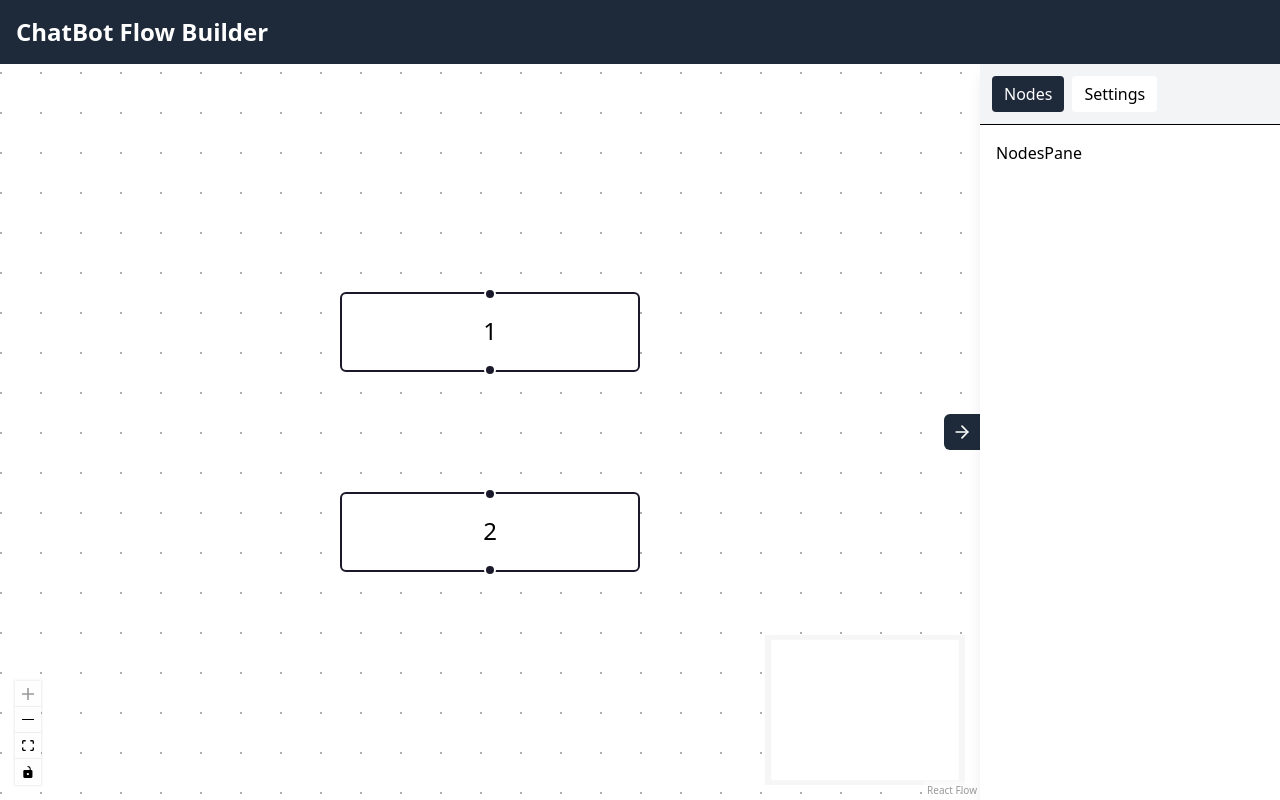
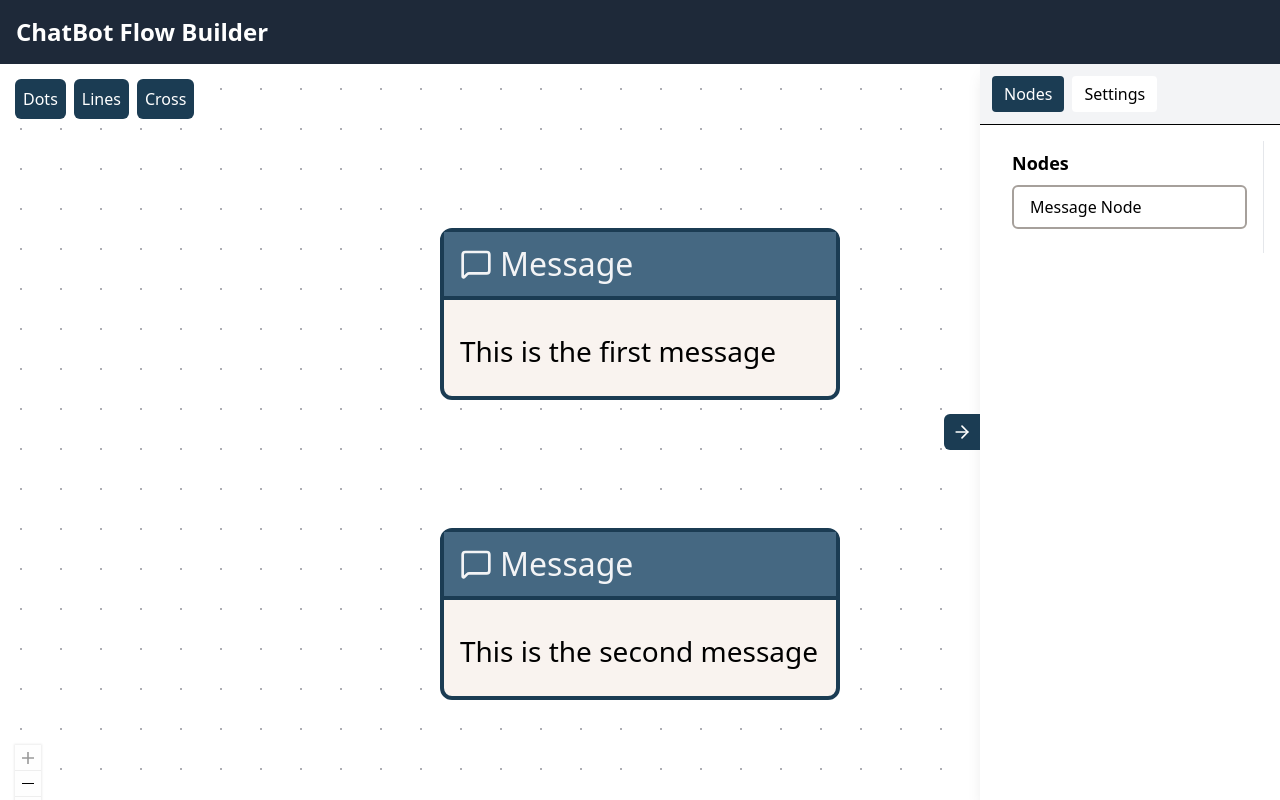
Before and after one commit to Mayankt-21/Chatbot-FlowBuilder-BiteSpeed, a React (Vite) app in the folder frontend/: page / in a window 1280 px wide. Built offline with nearby package versions, Linux system fonts and the light colour scheme.

Commit message:
Drag and Drop Functionality

```diff
--- a/frontend/src/Pages/Home.jsx
+++ b/frontend/src/Pages/Home.jsx
@@ -34,7 +34,7 @@ const Home = () => {
           {/* Toggle Button */}
           <button
             onClick={() => setIsOpen(!isOpen)}
-            className="absolute left-0 top-1/2 -translate-x-full -translate-y-1/2 bg-gray-800 text-white p-2 rounded-l-md hover:bg-gray-700 cursor-pointer transition-colors"
+            className="absolute left-0 top-1/2 -translate-x-full -translate-y-1/2 bg-[#1B3C53] text-white p-2 rounded-l-md hover:bg-gray-700 cursor-pointer transition-colors"
           >
             {isOpen ? <ArrowRight size={20} /> : <ArrowLeft size={20} />}
           </button>
@@ -46,7 +46,7 @@ const Home = () => {
                 onClick={() => setActivePane("nodes")}
                 className={`px-3 py-1.5 rounded ${
                   activePane === "nodes"
-                    ? "bg-gray-800 text-white"
+                    ? "bg-[#1B3C53] text-white"
                     : "bg-white hover:bg-gray-50"
                 }`}
               >
@@ -56,7 +56,7 @@ const Home = () => {
                 onClick={() => setActivePane("settings")}
                 className={`px-3 py-1.5 rounded ${
                   activePane === "settings"
-                    ? "bg-gray-800 text-white"
+                    ? "bg-[#1B3C53] text-white"
                     : "bg-white hover:bg-gray-50"
                 }`}
               >
--- a/frontend/src/components/NodeElements/MessageNode.jsx
+++ /dev/null
@@ -1,5 +0,0 @@
-const MessageNode = ({ message }) => {
-  return <>{message}</>;
-};
-
-export default MessageNode;
--- /dev/null
+++ b/frontend/src/components/NodeTypes/MessageNode.jsx
@@ -0,0 +1,12 @@
+import { MessageSquare } from "lucide-react";
+
+const MessageNode = ({ data }) => {
+  return (
+    <div className="flex flex-col rounded-md w-[200px] h-full bg-[#F9F3EF] border-2 border-[#1B3C53] gap-1">
+      <div className="flex bg-[#456882] rounded-x-md text-gray-100 text-m border-b-2 border-[#1B3C53] justify-start items-center px-2 py-1 gap-1"> <MessageSquare size={16} className="text-gray-100"/> <span> Message </span> </div>
+      <div className="flex flex-wrap px-2 py-3 text-sm rounded-b-md"> {data.message} </div>
+    </div>
+  );
+};
+
+export default MessageNode;
--- a/frontend/src/components/ReactFlow/ReactFlowArea.jsx
+++ b/frontend/src/components/ReactFlow/ReactFlowArea.jsx
@@ -1,26 +1,136 @@
-import React, { useState } from "react";
-import { ReactFlow, Background, MiniMap, Controls, Panel } from "@xyflow/react";
-import MessageNode from "../NodeElements/MessageNode";
+import React, { useState, useCallback } from "react";
+import {
+  ReactFlow,
+  Background,
+  MiniMap,
+  Controls,
+  Panel,
+  ReactFlowProvider,
+  useReactFlow,
+} from "@xyflow/react";
+import MessageNode from "../NodeTypes/MessageNode";
 import "@xyflow/react/dist/style.css";
 
 const initialNodes = [
-  { id: "1", position: { x: 0, y: 0 }, data: { label: "1" } },
-  { id: "2", position: { x: 0, y: 100 }, data: { label: "2" } },
+  {
+    id: "1",
+    type: "messageNode",
+    position: { x: 0, y: 0 },
+    data: {
+      label: "Message Node 1",
+      message: "This is the first message",
+    },
+    isConnectable: true,
+    isDraggable: true,
+  },
+  {
+    id: "2",
+    type: "messageNode",
+    position: { x: 0, y: 150 },
+    data: {
+      label: "Message Node 2",
+      message: "This is the second message",
+    },
+  },
 ];
 
-const ReactFlowArea = () => {
+// Define the node types
+const nodeTypes = {
+  messageNode: MessageNode,
+};
+
+const BackgroundType = {
+  dots: "Dots",
+  lines: "Lines",
+  cross: "Cross",
+};
+
+const Flow = () => {
+  const [nodes, setNodes] = useState(initialNodes);
   const [variant, setvariant] = useState("dots");
   const [showMiniMap, setShowMiniMap] = useState(true);
+  const reactFlowInstance = useReactFlow();
+
+  const onDragOver = useCallback((event) => {
+    event.preventDefault();
+    event.dataTransfer.dropEffect = "move";
+  }, []);
+
+  const onDrop = useCallback(
+    (event) => {
+      event.preventDefault();
+
+      const reactFlowBounds = event.currentTarget.getBoundingClientRect();
+      const type = event.dataTransfer.getData("Node");
+
+      // Check if the dropped element is valid
+      if (typeof type === "undefined" || !type) {
+        return;
+      }
+
+      // Get the drop position relative to the viewport
+      const position = reactFlowInstance.screenToFlowPosition({
+        x: event.clientX,
+        y: event.clientY,
+      });
+
+      // Create a new node
+      const newNode = {
+        id: `${type}_${nodes.length + 1}`,
+        type,
+        position,
+        data: {
+          label: `${type} ${nodes.length + 1}`,
+          message: `This is a new ${type}`,
+        },
+        isConnectable: true,
+        isDraggable: true,
+      };
+
+      setNodes((nds) => nds.concat(newNode));
+    },
+    [nodes, reactFlowInstance]
+  );
+
+  const BackgroundButtons = () => {
+    return (
+      <div className="flex gap-2">
+        {Object.entries(BackgroundType).map(([type, value]) => (
+          <button
+            key={type}
+            onClick={() => setvariant(type)}
+            className="flex justify-center items-center bg-[#1B3C53] text-white rounded-md p-2"
+          >
+            {value}
+          </button>
+        ))}
+      </div>
+    );
+  };
+
   return (
-    <>
-      <div className="w-full h-full text-black">
-        <ReactFlow nodes={initialNodes} fitView>
-          <Background variant={variant} />
-          {showMiniMap && <MiniMap />}
-          <Controls />
-        </ReactFlow>
-      </div>
-    </>
+    <div className="w-screen h-screen text-black">
+      <ReactFlow
+        nodes={nodes}
+        nodeTypes={nodeTypes}
+        onDragOver={onDragOver}
+        onDrop={onDrop}
+        fitView
+      >
+        <Panel position="top-left"> <BackgroundButtons/> </Panel>
+        <Background variant={variant} />
+        {showMiniMap && <MiniMap />}
+        <Controls />
+      </ReactFlow>
+    </div>
+  );
+};
+
+const ReactFlowArea = () => {
+  return (
+    <ReactFlowProvider>
+      <Flow />
+    </ReactFlowProvider>
   );
 };
 
--- a/frontend/src/components/Sidebars/NodesPane.jsx
+++ b/frontend/src/components/Sidebars/NodesPane.jsx
@@ -1,9 +1,23 @@
+import React from 'react';
 
 const NodesPane = () => {
+  const onDragStart = (event, nodeType) => {
+    event.dataTransfer.setData('Node', nodeType);
+    event.dataTransfer.effectAllowed = 'move';
+  };
 
   return (
-    <div className={`w-full h-full flex items-center`}>
-      NodesPane
+    <div className="px-4 py-2 bg-white border-r border-gray-200">
+      <div className="mb-4">
+        <h3 className="text-lg font-semibold mb-2">Nodes</h3>
+        <div
+          className="px-4 py-2 mb-2 bg-white border-2 border-stone-400 rounded-md cursor-move"
+          onDragStart={(event) => onDragStart(event, 'messageNode')}
+          draggable
+        >
+          Message Node
+        </div>
+      </div>
     </div>
   );
 };
```
